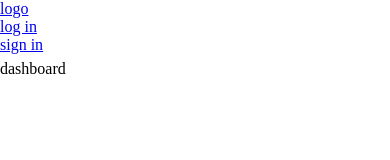
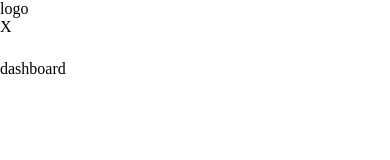
Before and after one commit to Pplociennik/GoLeaf, a React (Create React App) app in the folder Client/goaleaf/: page / in a window 390 px wide. Shown: the top 160 px of the page. Built offline with nearby package versions, Linux system fonts and the light colour scheme.

Commit message:
basic mobile navigation logic

```diff
--- a/Client/goaleaf/src/components/Navbar/NavNotLogged/NavNotLogged.js
+++ b/Client/goaleaf/src/components/Navbar/NavNotLogged/NavNotLogged.js
@@ -1,17 +1,28 @@
-import React from 'react'
+import React, { Component } from 'react'
 import { Link } from 'react-router-dom'
 import styles from './NavNotLogged.module.scss'
 
-function NavNotLogged() {
-  return (
-    <nav className={styles.NavNotLogged}>
-      <ul>
-          <li><Link to='/'>logo</Link></li>
-          <li><Link to='/login'>log in</Link></li>
-          <li><Link to='/signin'>sign in</Link></li>
-      </ul>
-    </nav>
-  )
+class NavNotLogged extends Component {
+
+  render() {
+    let navState = this.props.show;
+
+    let navStyle = {
+      left: '-100vw'
+    }
+    if (navState === true) {
+       navStyle = {
+        left: '0vw'
+      };
+    }
+
+    return (
+        <ul className={styles.NavNotLogged} style={ navStyle }>
+            <li onClick = { this.props.handleNavElementClicked } ><Link to='/login'>log in</Link></li>
+            <li onClick = { this.props.handleNavElementClicked } ><Link to='/signin'>sign in</Link></li>
+        </ul>
+    )
+  }
 }
 
 export default NavNotLogged;
--- a/Client/goaleaf/src/components/Navbar/NavNotLogged/NavNotLogged.module.scss
+++ b/Client/goaleaf/src/components/Navbar/NavNotLogged/NavNotLogged.module.scss
@@ -1,7 +1,20 @@
+@import './../../../global-styles.scss';
+
 .NavNotLogged {
-    ul {
-        margin: 0;
-        padding: 0;
-        list-style-type: none;
-    }
+    background-color: aqua;
+    height: 100%;
+    width: 100%;
+    margin: 0;
+    padding: 0;
+    position: fixed;
+    top: $navbar-height;
+    left: -100vw;
+    list-style-type: none;
+    transition: left 0.3s;
+    transition-timing-function: ease-in;
+    display: flex;
+    flex-direction: column;
+    align-items: center;
+    justify-content: center;
+
 }
--- a/Client/goaleaf/src/components/Navbar/Navbar.js
+++ b/Client/goaleaf/src/components/Navbar/Navbar.js
@@ -3,11 +3,27 @@ import styles from './Navbar.module.scss'
 import NavNotLogged from './NavNotLogged/NavNotLogged';
 
 class Navbar extends Component {
+
+  state = {
+    showNav: false
+  }
+  handleHamburger = () => {
+    this.state.showNav ? this.setState({showNav: false}) : this.setState({showNav: true});
+  }
+  handleNavElementClicked = () => {
+    this.setState({
+      showNav: false
+    })
+  }
+
   render() {
+
     return (
-      <div className={styles.Navbar}>
-        <NavNotLogged />
-      </div>
+      <nav className={styles.Navbar}>
+        <div>logo</div>
+        <div className="Hamburger" onClick={ this.handleHamburger }>X</div>
+        <NavNotLogged show={ this.state.showNav } handleNavElementClicked = { this.handleNavElementClicked } />
+      </nav>
     )
   }
 }
--- a/Client/goaleaf/src/components/Navbar/Navbar.module.scss
+++ b/Client/goaleaf/src/components/Navbar/Navbar.module.scss
@@ -3,4 +3,5 @@
 .Navbar {
     width: 100%;
     height: $navbar-height;
+
 }
```
Also changed, not shown: Client/goaleaf/src/components/Main/Main.js (+5 -5 lines).
